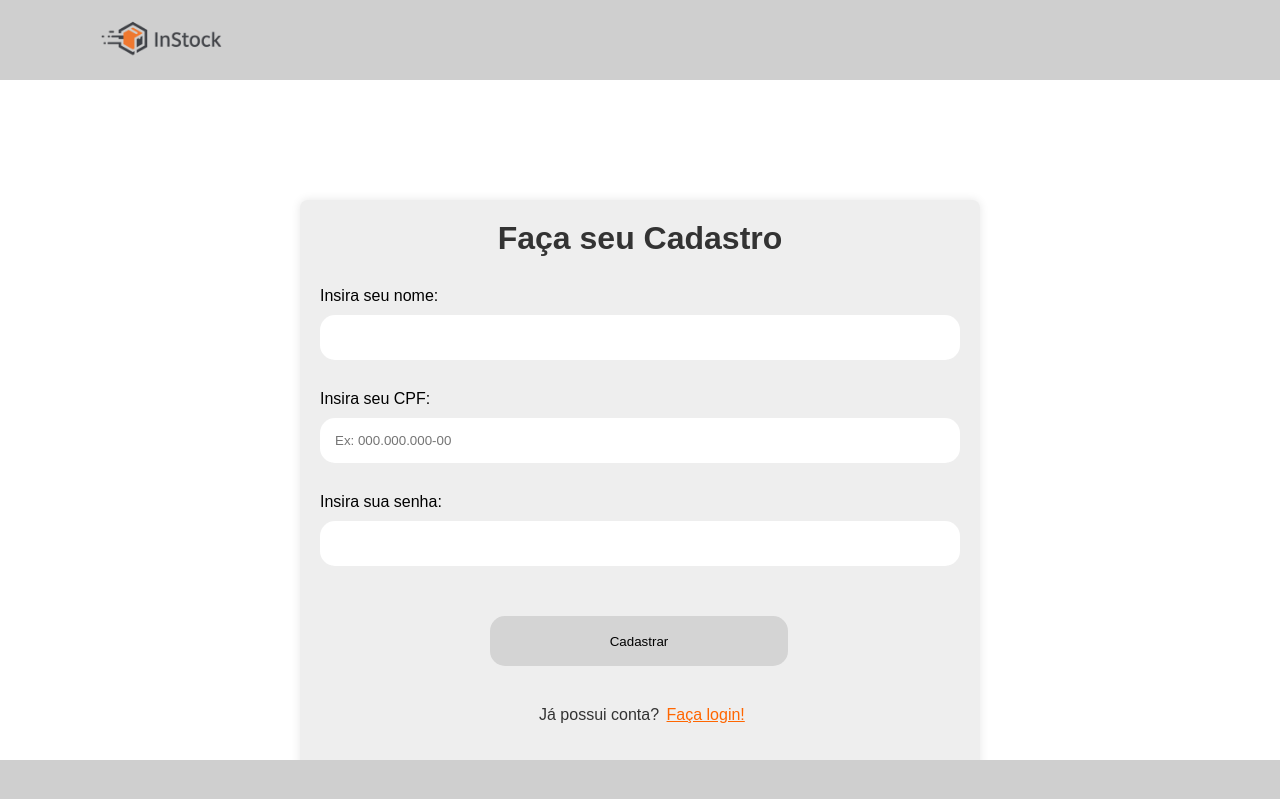
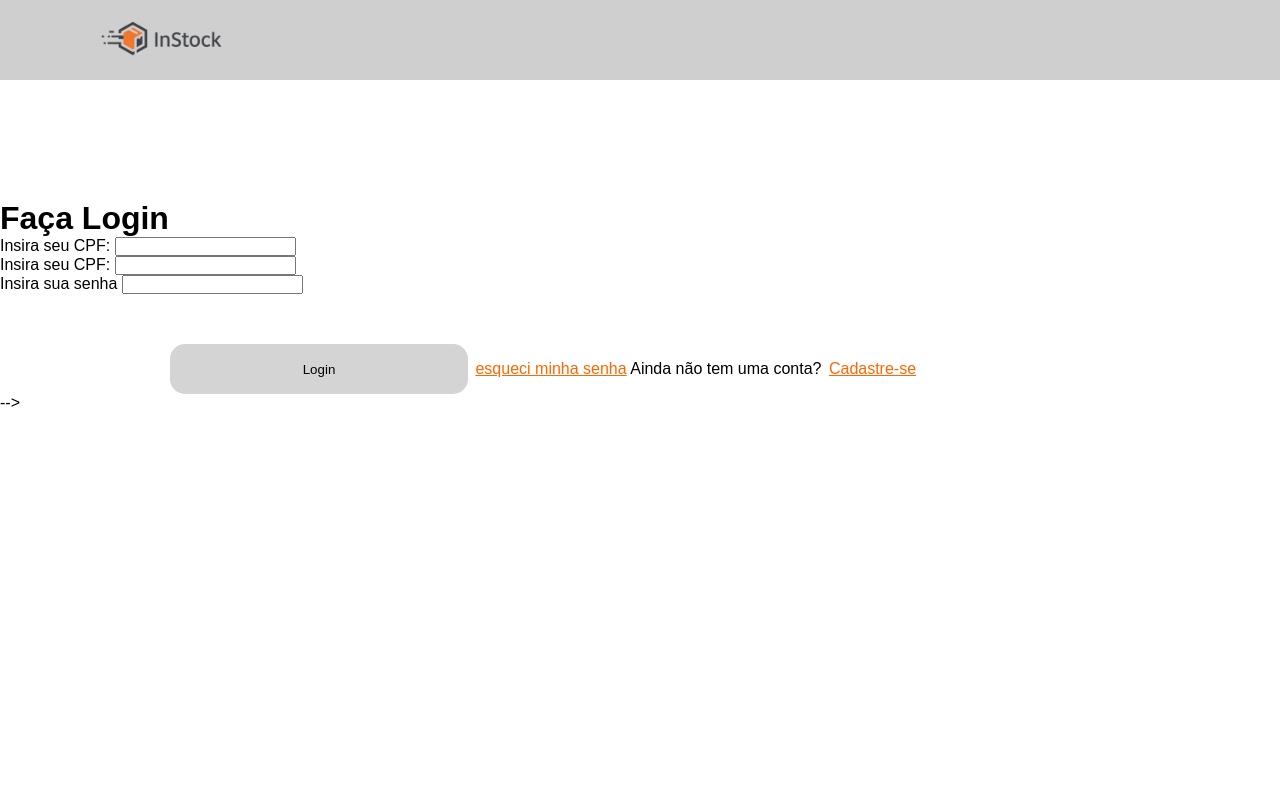
Before and after one commit to LuconhaOliveira/tccLogistica, a Flask app: template templates/tela-cadastro.html in a window 1280 px wide. Shown: the top 799 px of the page. After the commit the page ends 407 px from the top, so only its background shows below. Run offline with Flask 3, Linux system fonts and the light colour scheme; the template is opened without the code that fills it, so the values that code supplies are empty.

Commit message:
MODIFY: Modificando o código HTML, usando o bootstrap

```diff
--- a/templates/tela-cadastro.html
+++ b/templates/tela-cadastro.html
@@ -19,8 +19,42 @@
 
 <!--------------------------------------------------------------------------------------------------------------------------->
 
+<main>
+    <!-- action/method: backend do login -->
+    <form action="/post/cadastro" method="post">
+
+        <h1>Faça Login</h1>
+        <div class="mb-3">
+            <label for="exampleInputCPF" class="form-label">Insira seu CPF:</label>
+            <!-- name: backend do login -->
+            <input name="login-cpf" type="number" maxlength="11" class="form-control" id="exampleInputCPF" aria-describedby="CPFHelp">
+            <div id="CPFHelp" class="form-text"></div>
+        </div>
+
+        <div class="mb-3">
+            <label for="exampleInputName" class="form-label">Insira seu CPF:</label>
+            <!-- name: backend do login -->
+            <input name="login-name" type="number" maxlength="11" class="form-control" id="exampleInputName" aria-describedby="NameHelp">
+            <div id="NameHelp" class="form-text"></div>
+        </div>
+
+        <div class="mb-3">
+            <label for="exampleInputPassword1" class="form-label">Insira sua senha</label>
+            <!-- name: backend do login -->
+            <input name="login-senha" type="password" class="form-control" id="exampleInputPassword1">
+        </div>
+
+        <div class="mb-3 form-check">
+        <button type="submit" class="btn btn-primary">Login</button>
+        <a href="">esqueci minha senha</a>
+        <label for="">Ainda não tem uma conta?</label>
+        <a href="">Cadastre-se</a>
+
+    </form>
+</main>
+
     <!-- Formulário de cadastro -->
-    <main>
+    <!-- <main>
         <div class="container--div-informacoesUsuario">
 
                 <form action="/post/login" method="POST" class="form--cadastro-usuario">
@@ -50,7 +84,7 @@
     <footer class="container--footer">
         <!--  -->
     </footer>
-</body>
+</body> -->
 
 <!---------------------------------------------------------------------------------------------------------------------------->
 
```
